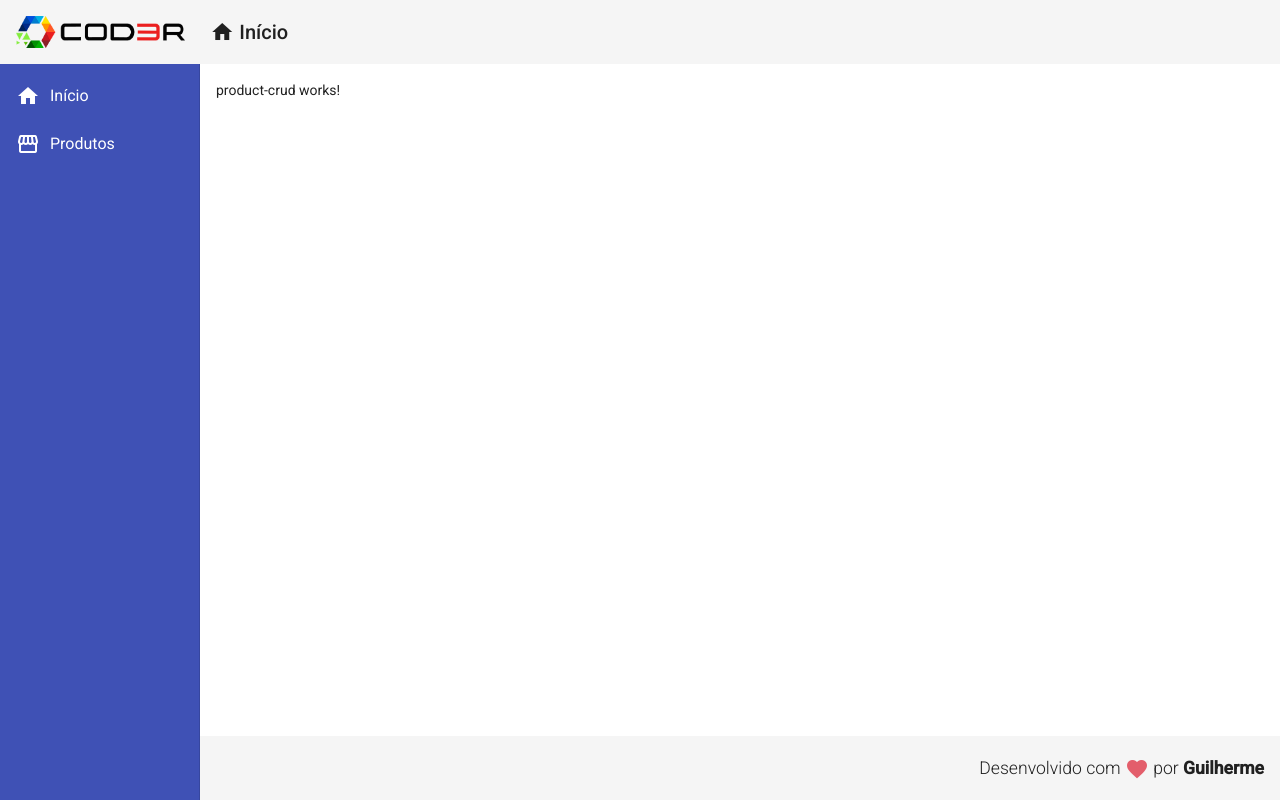
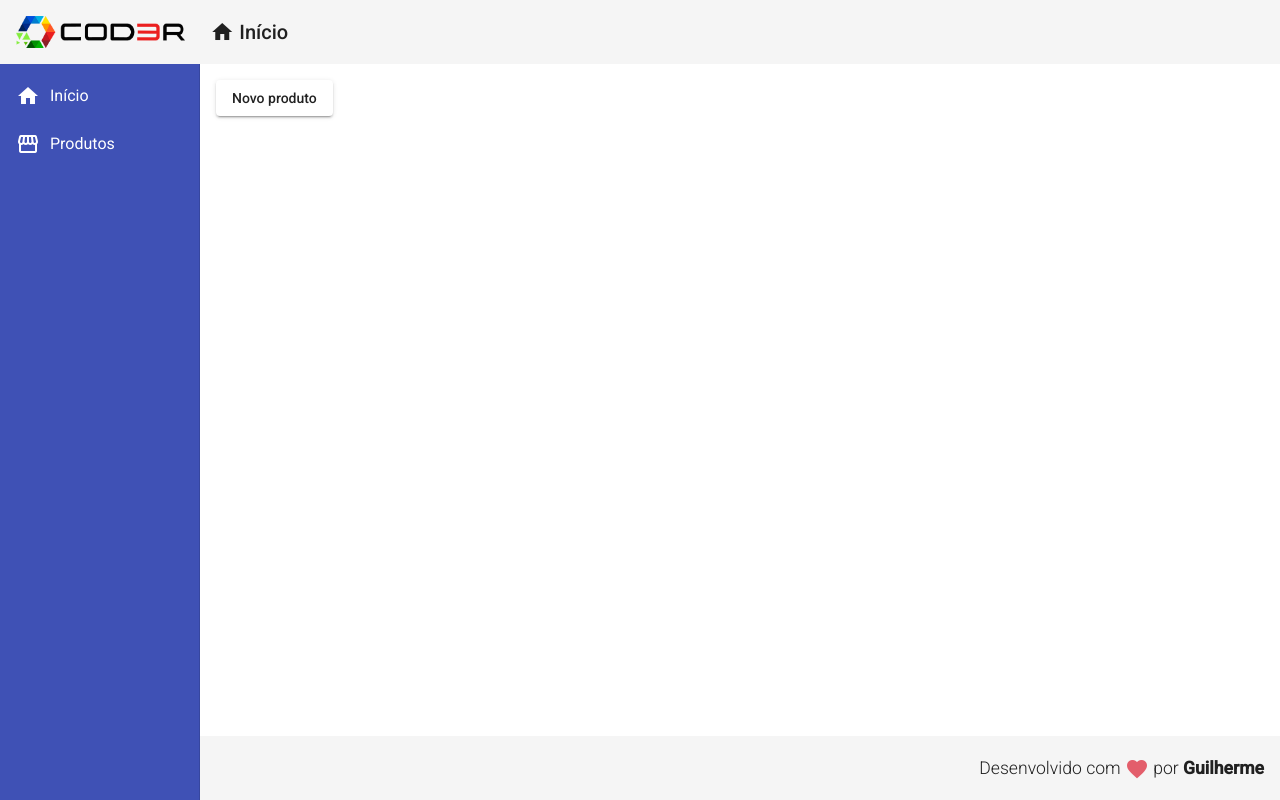
Before and after one commit to GuilhermeDGDEV/angular_crud, an Angular app in the folder frontend/: page /products in a window 1280 px wide. Built offline with nearby package versions, Linux system fonts and the light colour scheme.

Commit message:
Navigate to product create

```diff
--- a/frontend/src/app/app.module.ts
+++ b/frontend/src/app/app.module.ts
@@ -15,6 +15,7 @@ import { MatToolbarModule } from '@angular/material/toolbar';
 import { MatSidenavModule } from '@angular/material/sidenav';
 import { MatListModule } from '@angular/material/list';
 import { MatCardModule } from '@angular/material/card';
+import { MatButtonModule } from '@angular/material/button';
 
 @NgModule({
   declarations: [
@@ -33,7 +34,8 @@ import { MatCardModule } from '@angular/material/card';
     MatToolbarModule,
     MatSidenavModule,
     MatListModule,
-    MatCardModule
+    MatCardModule,
+    MatButtonModule
   ],
   providers: [],
   bootstrap: [AppComponent]
--- a/frontend/src/app/views/product-crud/product-crud.component.html
+++ b/frontend/src/app/views/product-crud/product-crud.component.html
@@ -1 +1 @@
-<p>product-crud works!</p>
+<button mat-raised-button (click)="navigateToProductCreate()">Novo produto</button>
--- a/frontend/src/app/views/product-crud/product-crud.component.ts
+++ b/frontend/src/app/views/product-crud/product-crud.component.ts
@@ -1,4 +1,5 @@
 import { Component, OnInit } from '@angular/core';
+import { Router } from '@angular/router';
 
 @Component({
   selector: 'app-product-crud',
@@ -7,9 +8,13 @@ import { Component, OnInit } from '@angular/core';
 })
 export class ProductCrudComponent implements OnInit {
 
-  constructor() { }
+  constructor(private router: Router) { }
 
   ngOnInit(): void {
   }
 
+  navigateToProductCreate(): void {
+    this.router.navigate(['/products/create']);
+  }
+
 }
```
